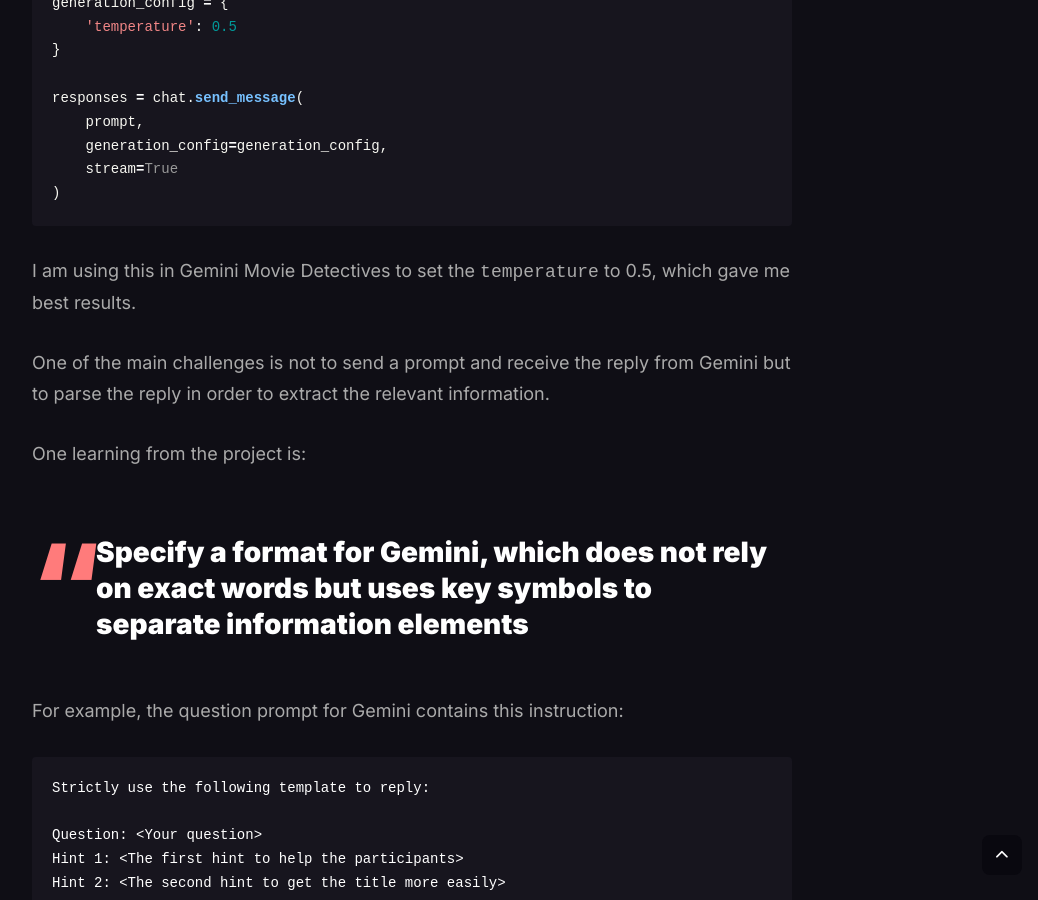
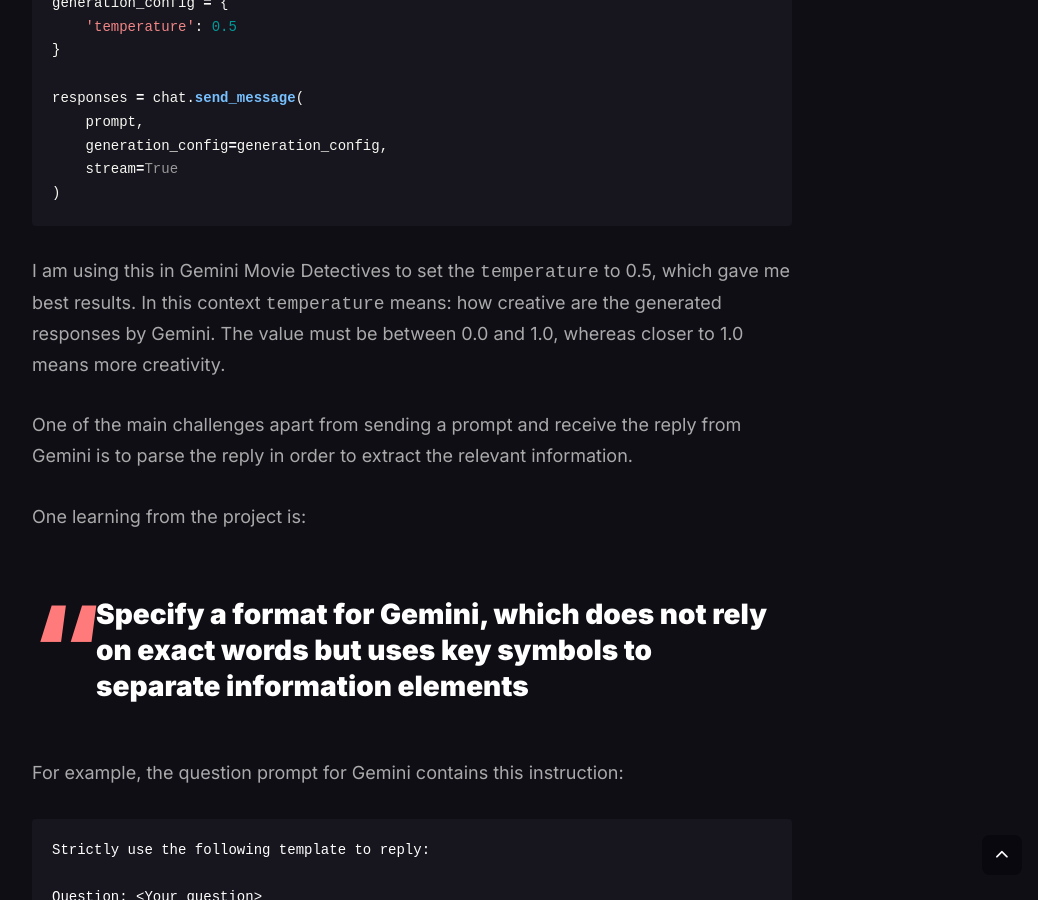
Before and after one commit to vojay-dev/vojay-dev.github.io, a Jekyll site: the page built from _posts/2024-04-14-gemini-movie-detectives.md, in a window 1280 px wide and 900 px high, scrolled down 23453 px. Shown: the whole window, without its empty margins (228-1266 px from the left). Built offline with Jekyll 4.4.1, drawn with Linux system fonts in a browser that asks for light colours; nearby versions of some CDN libraries; the table of contents is made by our own code.

Commit message:
Minor improvements

```diff
--- a/_posts/2024-04-14-gemini-movie-detectives.md
+++ b/_posts/2024-04-14-gemini-movie-detectives.md
@@ -524,9 +524,9 @@
 )
 {% endhighlight %}
 
-I am using this in Gemini Movie Detectives to set the `temperature` to 0.5, which gave me best results.
+I am using this in Gemini Movie Detectives to set the `temperature` to 0.5, which gave me best results. In this context `temperature` means: how creative are the generated responses by Gemini. The value must be between 0.0 and 1.0, whereas closer to 1.0 means more creativity.
 
-One of the main challenges is not to send a prompt and receive the reply from Gemini but to parse the reply in order to extract the relevant information.
+One of the main challenges apart from sending a  prompt and receive the reply from Gemini is to parse the reply in order to extract the relevant information.
 
 One learning from the project is:
 
```
